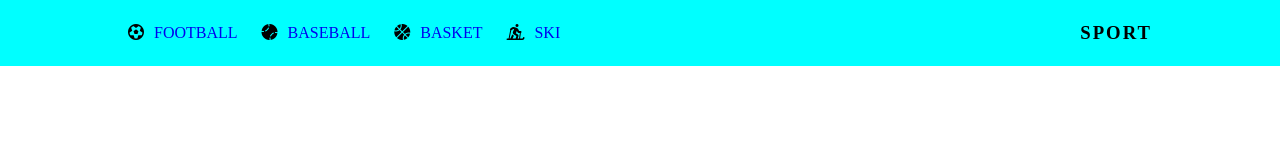
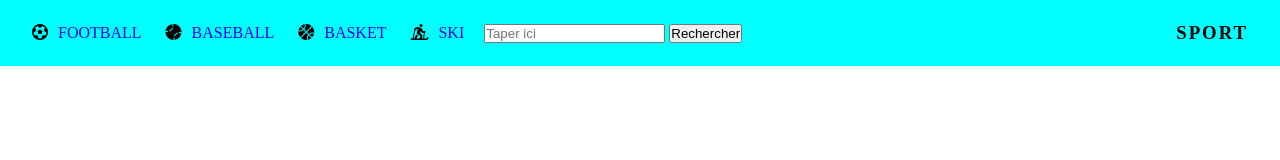
Before and after one commit to Andry25say/Differents-sports, a plain HTML site: page index.html in a window 1280 px wide. Drawn offline with Linux system fonts and the light colour scheme.

Commit message:
ajout de la search barre

```diff
--- a/index.html
+++ b/index.html
@@ -30,6 +30,10 @@
             <h3 class="logo">Sport</h3>
           </div>
         </div>
+        <form action="formRech">
+          <input type="text" placeholder="Taper ici" />
+          <button>Rechercher</button>
+        </form>
       </div>
     </header>
   </body>
--- a/style.css
+++ b/style.css
@@ -17,7 +17,7 @@ header {
   float: right;
 }
 .inner {
-  width: 80%;
+  width: 95%;
   margin: auto;
   line-height: 66px;
 }
```
